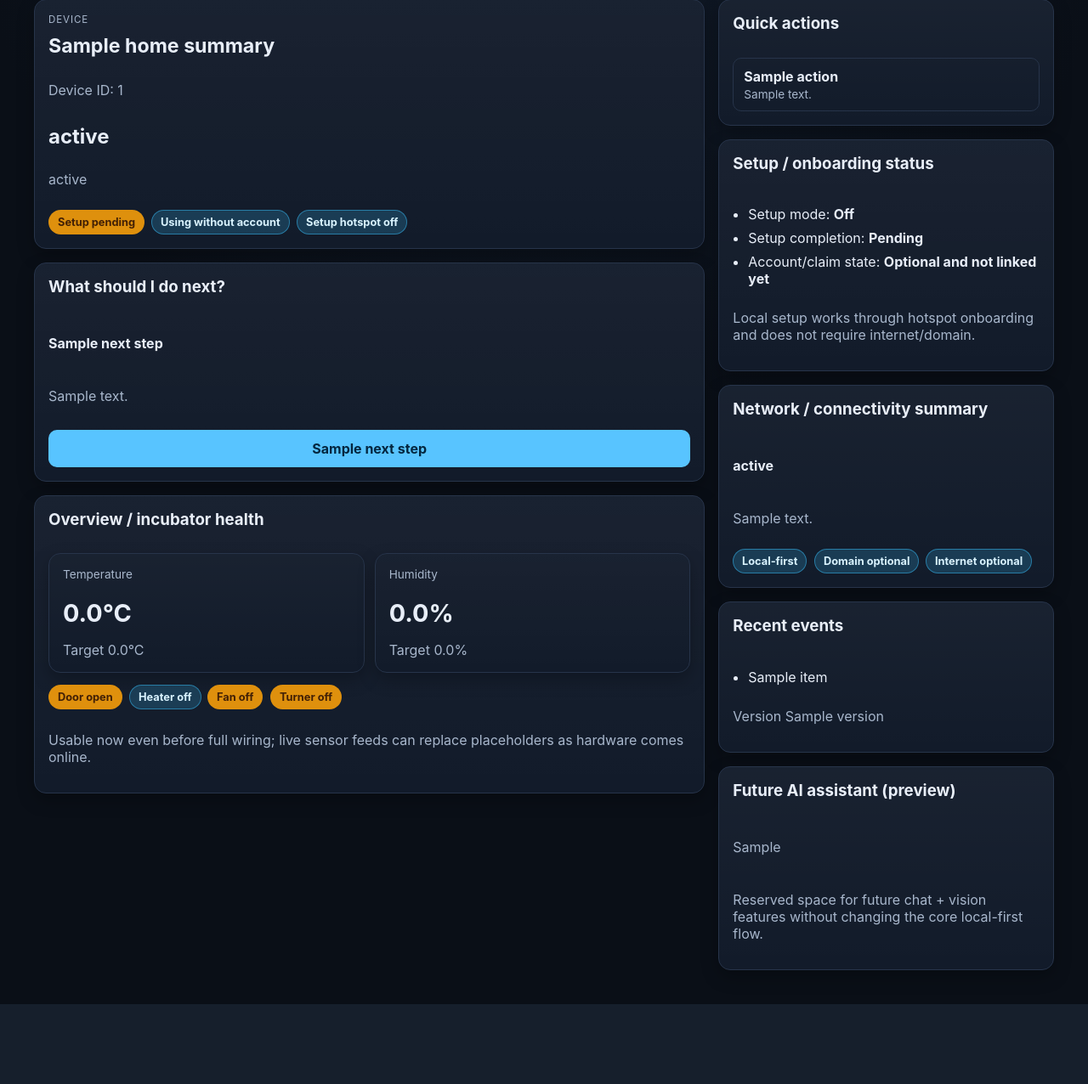
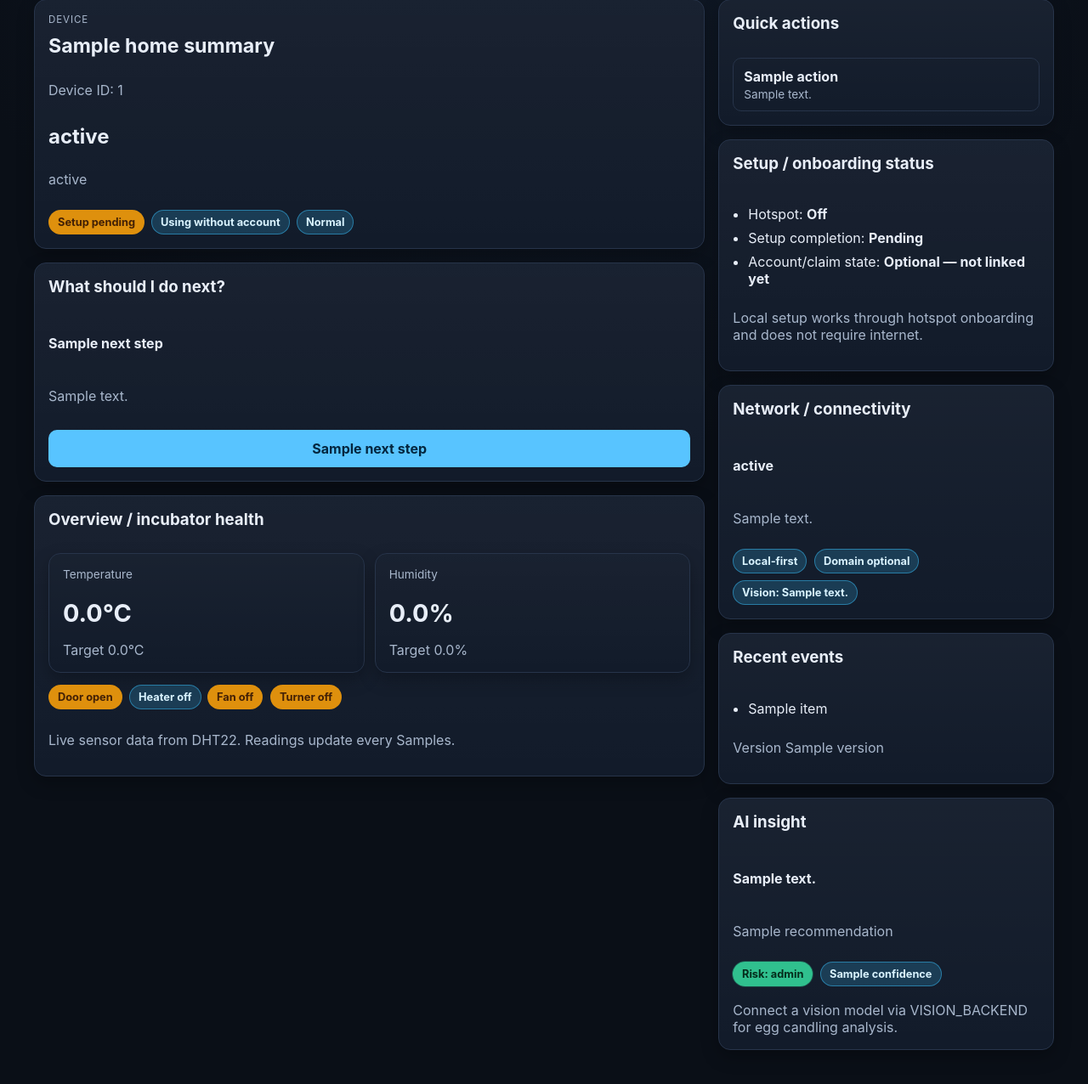
Before and after one commit to angads22/INCUBATOR_V3_DEV, a FastAPI app: template app/templates/dashboard.html in a window 1280 px wide. Shown: the part 170-1446 px from the top of the page at 85% size. Before the commit the page ends 1352 px from the top, so only its background shows below. Run offline with FastAPI, Linux system fonts and the light colour scheme; the template is opened without the code that fills it: most values are stand-ins (such as "Sample title", 1, 10 or a date in 2020).

Commit message:
Fix template/route mismatches found during audit
- dashboard/index.html: replace mock.* with live.* (8 refs) — context key
  was renamed in web.py rewrite but template wasn't updated, causing blank
  readings on the dashboard
- dashboard/index.html: render ai_insight fields (summary, recommendation,
  risk_level) instead of dumping the raw AIInsight dataclass object
- dashboard/index.html: guard recent_activity loop with {% else %} so it
  shows a placeholder when no actions are logged yet
- dashboard/index.html: add hotspot_active chip and ap_ssid display
- web.py: pass recent_activity (last 5 ActionLog rows) into dashboard context
- web.py: import desc for ActionLog ordering
- status.html: remove health.link reference (field was not set in route
  context after rewrite); add live sensor, GPIO output state, camera/vision
  backend chips using fields that are actually passed
- onboarding.html: replace hardcoded IncubatorSetup/192.168.4.1 with
  {{ ap_password }} and {{ ap_ip }} template variables (route passes both)
- app/services/__init__.py: add missing package marker

https://claude.ai/code/session_01H7vmjJ1JQPqqArrcTwVbRa

```diff
--- a/app/templates/dashboard/index.html
+++ b/app/templates/dashboard/index.html
@@ -13,7 +13,7 @@
       <div class="chip-row">
         {% with label=('Setup complete' if home_summary.setup_complete else 'Setup pending'), tone=('ok' if home_summary.setup_complete else 'warn') %}{% include 'partials/status_chip.html' %}{% endwith %}
         {% with label=('Claimed' if home_summary.is_claimed else 'Using without account'), tone=('ok' if home_summary.is_claimed else 'info') %}{% include 'partials/status_chip.html' %}{% endwith %}
-        {% with label=('Setup hotspot active' if home_summary.setup_mode else 'Setup hotspot off'), tone=('warn' if home_summary.setup_mode else 'info') %}{% include 'partials/status_chip.html' %}{% endwith %}
+        {% with label=('Hotspot active' if home_summary.hotspot_active else ('Setup mode' if home_summary.setup_mode else 'Normal')), tone=('warn' if (home_summary.hotspot_active or home_summary.setup_mode) else 'info') %}{% include 'partials/status_chip.html' %}{% endwith %}
       </div>
     </article>
 
@@ -27,16 +27,16 @@
     <article class="card">
       <h3>Overview / incubator health</h3>
       <div class="metrics-grid compact-metrics">
-        {% with label='Temperature', value='%.1f°C'|format(mock.temperature_c), hint='Target %.1f°C'|format(mock.target_temp_c) %}{% include 'partials/metric_card.html' %}{% endwith %}
-        {% with label='Humidity', value='%.1f%%'|format(mock.humidity_pct), hint='Target %.1f%%'|format(mock.target_humidity_pct) %}{% include 'partials/metric_card.html' %}{% endwith %}
+        {% with label='Temperature', value='%.1f°C'|format(live.temperature_c), hint='Target %.1f°C'|format(live.target_temp_c) %}{% include 'partials/metric_card.html' %}{% endwith %}
+        {% with label='Humidity', value='%.1f%%'|format(live.humidity_pct), hint='Target %.1f%%'|format(live.target_humidity_pct) %}{% include 'partials/metric_card.html' %}{% endwith %}
       </div>
       <div class="chip-row key-state-row">
-        {% with label=('Door closed' if mock.door_closed else 'Door open'), tone=('ok' if mock.door_closed else 'warn') %}{% include 'partials/status_chip.html' %}{% endwith %}
-        {% with label=('Heater on' if mock.heater else 'Heater off'), tone=('ok' if mock.heater else 'info') %}{% include 'partials/status_chip.html' %}{% endwith %}
-        {% with label=('Fan on' if mock.fan else 'Fan off'), tone=('ok' if mock.fan else 'warn') %}{% include 'partials/status_chip.html' %}{% endwith %}
-        {% with label=('Turner on' if mock.turner else 'Turner off'), tone=('ok' if mock.turner else 'warn') %}{% include 'partials/status_chip.html' %}{% endwith %}
+        {% with label=('Door closed' if live.door_closed else 'Door open'), tone=('ok' if live.door_closed else 'warn') %}{% include 'partials/status_chip.html' %}{% endwith %}
+        {% with label=('Heater on' if live.heater else 'Heater off'), tone=('ok' if live.heater else 'info') %}{% include 'partials/status_chip.html' %}{% endwith %}
+        {% with label=('Fan on' if live.fan else 'Fan off'), tone=('ok' if live.fan else 'warn') %}{% include 'partials/status_chip.html' %}{% endwith %}
+        {% with label=('Turner on' if live.turner else 'Turner off'), tone=('ok' if live.turner else 'warn') %}{% include 'partials/status_chip.html' %}{% endwith %}
       </div>
-      <p class="muted">Usable now even before full wiring; live sensor feeds can replace placeholders as hardware comes online.</p>
+      <p class="muted">Live sensor data from DHT22. Readings update every {{ settings.get('sensor_poll_interval', '30') }}s.</p>
     </article>
   </div>
 
@@ -56,21 +56,21 @@
     <article class="card">
       <h3>Setup / onboarding status</h3>
       <ul class="stack-list">
-        <li>Setup mode: <strong>{{ 'On' if home_summary.setup_mode else 'Off' }}</strong></li>
+        <li>Hotspot: <strong>{{ 'Active' if home_summary.hotspot_active else 'Off' }}</strong>{% if home_summary.hotspot_active %} — SSID: <code>{{ home_summary.ap_ssid }}</code>{% endif %}</li>
         <li>Setup completion: <strong>{{ 'Complete' if home_summary.setup_complete else 'Pending' }}</strong></li>
-        <li>Account/claim state: <strong>{{ 'Claimed' if home_summary.is_claimed else 'Optional and not linked yet' }}</strong></li>
+        <li>Account/claim state: <strong>{{ 'Claimed' if home_summary.is_claimed else 'Optional — not linked yet' }}</strong></li>
       </ul>
-      <p class="muted">Local setup works through hotspot onboarding and does not require internet/domain.</p>
+      <p class="muted">Local setup works through hotspot onboarding and does not require internet.</p>
     </article>
 
     <article class="card">
-      <h3>Network / connectivity summary</h3>
+      <h3>Network / connectivity</h3>
       <p><strong>{{ home_summary.network_state }}</strong></p>
       <p class="muted">{{ home_summary.network_detail }}</p>
       <div class="chip-row">
         {% with label='Local-first', tone='info' %}{% include 'partials/status_chip.html' %}{% endwith %}
         {% with label='Domain optional', tone='info' %}{% include 'partials/status_chip.html' %}{% endwith %}
-        {% with label='Internet optional', tone='info' %}{% include 'partials/status_chip.html' %}{% endwith %}
+        {% with label='Vision: ' ~ vision_backend, tone='info' %}{% include 'partials/status_chip.html' %}{% endwith %}
       </div>
     </article>
 
@@ -79,15 +79,26 @@
       <ul class="stack-list">
         {% for item in recent_activity %}
         <li>{{ item }}</li>
+        {% else %}
+        <li class="muted">No recent activity logged yet.</li>
         {% endfor %}
       </ul>
       <p class="muted">Version {{ version }}</p>
     </article>
 
     <article class="card future-card">
-      <h3>Future AI assistant (preview)</h3>
-      <p class="muted">{{ ai_insight }}</p>
-      <p class="muted">Reserved space for future chat + vision features without changing the core local-first flow.</p>
+      <h3>AI insight</h3>
+      {% if ai_insight %}
+      <p><strong>{{ ai_insight.summary }}</strong></p>
+      <p class="muted">{{ ai_insight.recommendation }}</p>
+      <div class="chip-row">
+        {% with label='Risk: ' ~ ai_insight.risk_level, tone=('warn' if ai_insight.risk_level in ('medium', 'high', 'critical') else 'ok') %}{% include 'partials/status_chip.html' %}{% endwith %}
+        {% with label=ai_insight.confidence, tone='info' %}{% include 'partials/status_chip.html' %}{% endwith %}
+      </div>
+      {% else %}
+      <p class="muted">No AI insight available yet.</p>
+      {% endif %}
+      <p class="muted hint">Connect a vision model via VISION_BACKEND for egg candling analysis.</p>
     </article>
   </div>
 </section>
--- a/app/templates/onboarding.html
+++ b/app/templates/onboarding.html
@@ -9,7 +9,7 @@
     <article class="card">
       <h3>Welcome to Your Incubator</h3>
       <p>This wizard will guide you through connecting your incubator to Wi-Fi, naming your device, and optionally creating an operator account.</p>
-      <p class="muted">Your device must be in setup mode. If the <strong>IncubatorSetup</strong> hotspot is active, connect to it and open <strong>http://192.168.4.1</strong>. Otherwise press and hold the <strong>setup button</strong> on your device for 4&nbsp;seconds to enter setup mode.</p>
+      <p class="muted">Your device must be in setup mode. If the <strong>Incubator-XXXX</strong> hotspot is active, connect to it (password: <code>{{ ap_password }}</code>) and open <strong>http://{{ ap_ip }}:8000</strong>. Otherwise press and hold the <strong>setup button</strong> on your device for 4&nbsp;seconds to enter setup mode.</p>
       <div class="button-row">
         <button class="btn btn-primary" id="beginSetupBtn" type="button">Begin Setup</button>
       </div>
```
Also changed, not shown: app/routes/web.py (+7 -1 lines), app/templates/status.html (+36 -4 lines), app/services/__init__.py (added).
